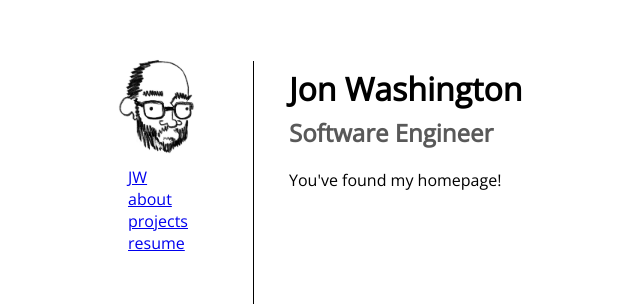
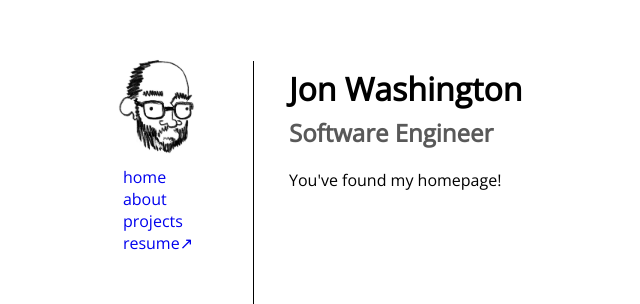
Before and after one commit to JonWash86/portfolioTs, a React (Create React App) app: page / in a window 1280 px wide. Shown: the part 114-418 px from the top of the page, without its empty margins (52-692 px from the left). Built offline with nearby package versions, Linux system fonts and the light colour scheme; a web font is replaced by a local one.

Commit message:
style navigation links - purple bad

```diff
--- a/src/App.css
+++ b/src/App.css
@@ -58,6 +58,12 @@
   flex-grow: 0;
   flex-shrink: 0;
   padding-left: 125px;
+  text-decoration: none;
+} :link {
+  text-decoration: none;
+} :visited {
+  text-decoration: none;
+  color: black;
 }
 
 .social-icon {
--- a/src/components/SideNav.js
+++ b/src/components/SideNav.js
@@ -1,9 +1,10 @@
 import React from 'react';
 import { Link } from 'react-router-dom';
 
+import logo from '../assets/jonIcon2023.jpg';
+import resume from '../assets/Washington_Jonathan_Resume.pdf';
 import pages from '../data/pages.json';
-import logo from '../assets/jonIcon2023.jpg';
-import projects from '../data/projects.json';
+
 
 class SideNav extends React.Component {
     constructor(props){
@@ -18,6 +19,7 @@ class SideNav extends React.Component {
                 <img src={logo} alt='self portrait icon' height='120px' width='120px' />
                 <div id='navLinks'>
                     {linkList}
+                    <div><Link id="resume" className="navItem" to={resume} target="_blank">resume&#8599;</Link></div>
                 </div>
             </div>
         )
--- a/src/data/pages.json
+++ b/src/data/pages.json
@@ -3,7 +3,7 @@
         "key": 1,
         "href": "/",
         "id": "home",
-        "title": "JW"
+        "title": "home"
     },
     {
         "key": 2,
@@ -16,11 +16,5 @@
         "href": "projects",
         "id": "projects",
         "title": "projects"
-    },
-    {
-        "key": 4,
-        "href":"",
-        "id": "resume",
-        "title": "resume"
     }
 ]
```
